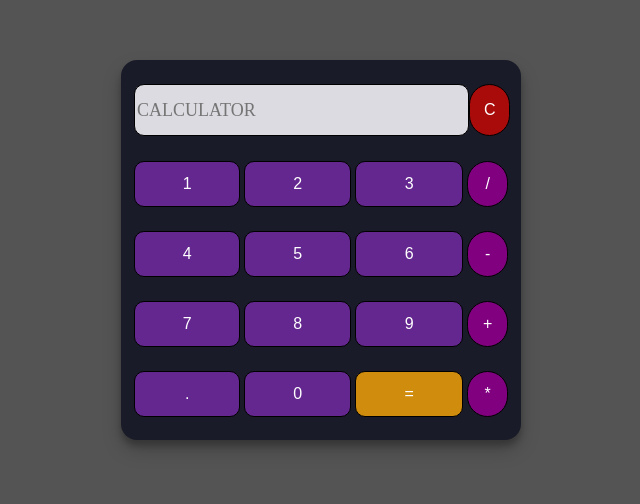
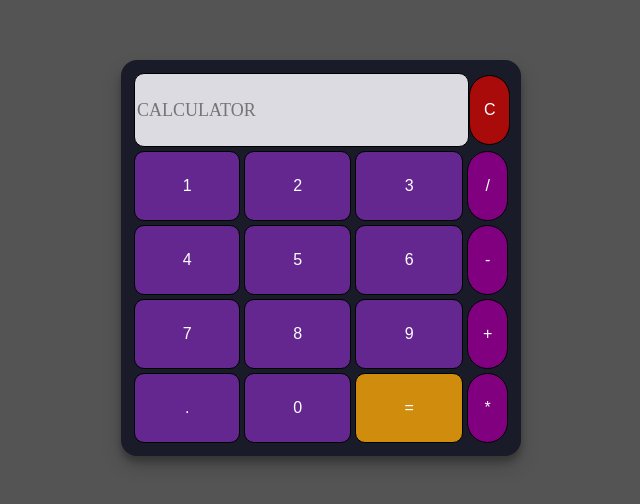
Before and after one commit to Vipul-Cariappa/calculator-fork, a plain HTML site: page base.html in a window 1280 px wide. Shown: the part 140-644 px from the top of the page, without its empty margins (319-959 px from the left). Drawn offline with Linux system fonts and the light colour scheme.

Commit message:
bigger buttons and input box

```diff
--- a/base.html
+++ b/base.html
@@ -11,7 +11,7 @@
     <body>
         <table class="calculator" >
             <tr>
-              <td colspan="3"> <input class="display-box" type="text" id="result" placeholder="CALCULATOR" /> </td>
+              <td colspan="3"> <input class="display-box" type="text" id="result" placeholder="CALCULATOR" style="height: 70px;" /> </td>
 
               <!-- clearScreen() function clears all the values -->
               <td> <input style="background-color: rgb(169, 10, 10); border-radius: 50px; margin-left: 2px;" type="button" value="C" onclick="clearScreen()" id="btn" /> </td>
--- a/style.css
+++ b/style.css
@@ -34,7 +34,7 @@ input[type=button] {
     color: white;
     border: solid black 0.5px;
     width: 100%;
-    height: 70%;
+    height: 70px;
     outline: none;
     border-radius: 10px;
 }
```
